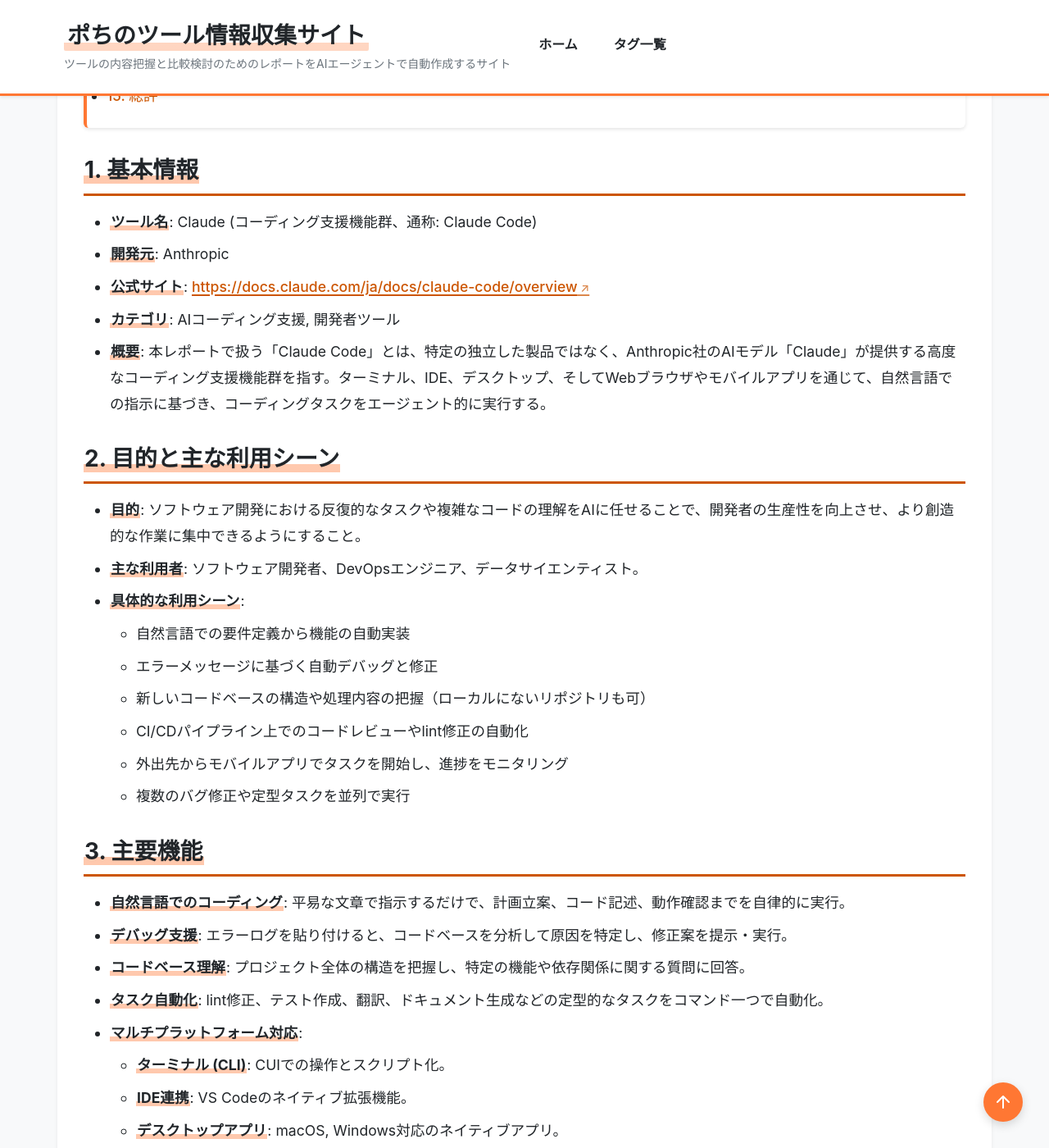
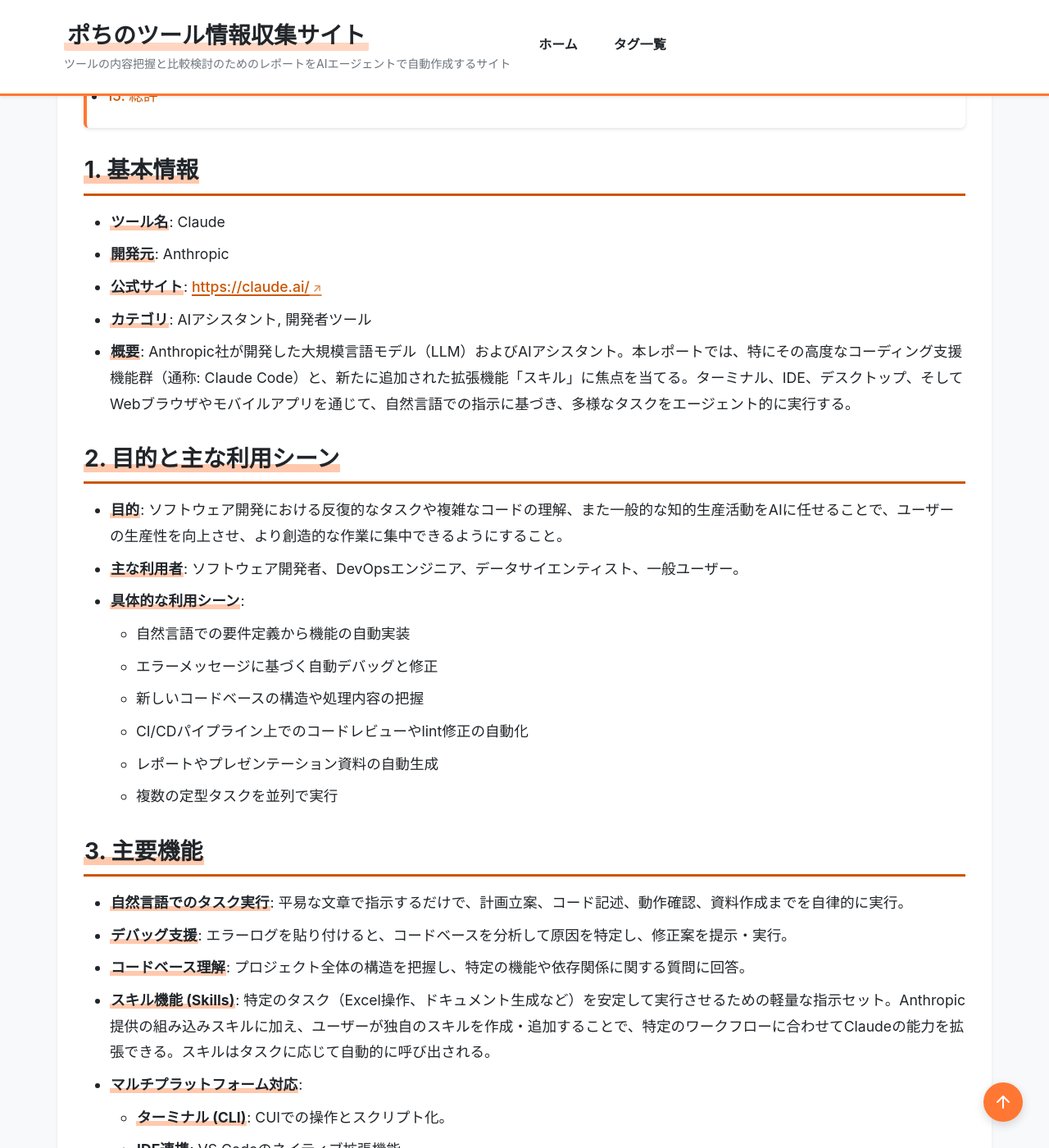
Before and after one commit to aegisfleet/tool-survey-report, a Jekyll site: the page built from _reports/claude.md, in a window 1280 px wide and 1400 px high, scrolled down 1200 px. Shown: the whole window at 82% size. Built offline with Jekyll 4.4.1, drawn with Linux system fonts in a browser that asks for light colours; some of the changed text lies outside the part shown.

Commit message:
feat: Update Claude report and add Skills info (#87)
- Renamed `_reports/claude-code.md` to `_reports/claude.md`.
- Updated the report content to focus on the general Claude AI assistant.
- Added a new section explaining the "Claude Skills" feature.
- Updated the frontmatter (title, description, last_updated) to reflect the changes.

Co-authored-by: google-labs-jules[bot] <161369871+google-labs-jules[bot]@users.noreply.github.com>

```diff
--- a/_reports/claude-code.md
+++ b/_reports/claude.md
@@ -1,46 +1,47 @@
 ---
-title: "Claude Code 調査レポート"
-tool_name: "Claude (コーディング支援)"
+title: "Claude 調査レポート"
+tool_name: "Claude"
 category: "開発者ツール"
 developer: "Anthropic"
-official_site: "https://docs.claude.com/ja/docs/claude-code/overview"
+official_site: "https://claude.ai/"
 date: "2025-10-18"
-last_updated: "2025-10-23"
+last_updated: "2025-10-24"
 tags:
   - "AI"
   - "コーディング支援"
   - "開発自動化"
-description: "Anthropic社のAIモデル「Claude」が提供する、ターミナル上で動作し自然言語の指示でコーディングタスクを自動化するエージェント的な機能群。高度なコーディング支援により開発者の生産性向上を実現します。"
+  - "LLM"
+description: "Anthropic社が開発した、大規模言語モデル（LLM）およびそれを活用したAIアシスタント。自然言語処理、高度なコーディング支援、そして「スキル」による機能拡張が特徴で、開発者から一般ユーザーまで幅広く利用されています。"
 ---
 
-# **Claude Code 調査レポート**
+# **Claude 調査レポート**
 
 ## **1. 基本情報**
 
-* **ツール名**: Claude (コーディング支援機能群、通称: Claude Code)
+* **ツール名**: Claude
 * **開発元**: Anthropic
-* **公式サイト**: <https://docs.claude.com/ja/docs/claude-code/overview>
-* **カテゴリ**: AIコーディング支援, 開発者ツール
-* **概要**: 本レポートで扱う「Claude Code」とは、特定の独立した製品ではなく、Anthropic社のAIモデル「Claude」が提供する高度なコーディング支援機能群を指す。ターミナル、IDE、デスクトップ、そしてWebブラウザやモバイルアプリを通じて、自然言語での指示に基づき、コーディングタスクをエージェント的に実行する。
+* **公式サイト**: <https://claude.ai/>
+* **カテゴリ**: AIアシスタント, 開発者ツール
+* **概要**: Anthropic社が開発した大規模言語モデル（LLM）およびAIアシスタント。本レポートでは、特にその高度なコーディング支援機能群（通称: Claude Code）と、新たに追加された拡張機能「スキル」に焦点を当てる。ターミナル、IDE、デスクトップ、そしてWebブラウザやモバイルアプリを通じて、自然言語での指示に基づき、多様なタスクをエージェント的に実行する。
 
 ## **2. 目的と主な利用シーン**
 
-* **目的**: ソフトウェア開発における反復的なタスクや複雑なコードの理解をAIに任せることで、開発者の生産性を向上させ、より創造的な作業に集中できるようにすること。
-* **主な利用者**: ソフトウェア開発者、DevOpsエンジニア、データサイエンティスト。
+* **目的**: ソフトウェア開発における反復的なタスクや複雑なコードの理解、また一般的な知的生産活動をAIに任せることで、ユーザーの生産性を向上させ、より創造的な作業に集中できるようにすること。
+* **主な利用者**: ソフトウェア開発者、DevOpsエンジニア、データサイエンティスト、一般ユーザー。
 * **具体的な利用シーン**:
     * 自然言語での要件定義から機能の自動実装
     * エラーメッセージに基づく自動デバッグと修正
-    * 新しいコードベースの構造や処理内容の把握（ローカルにないリポジトリも可）
+    * 新しいコードベースの構造や処理内容の把握
     * CI/CDパイプライン上でのコードレビューやlint修正の自動化
-    * 外出先からモバイルアプリでタスクを開始し、進捗をモニタリング
-    * 複数のバグ修正や定型タスクを並列で実行
+    * レポートやプレゼンテーション資料の自動生成
+    * 複数の定型タスクを並列で実行
 
 ## **3. 主要機能**
 
-* **自然言語でのコーディング**: 平易な文章で指示するだけで、計画立案、コード記述、動作確認までを自律的に実行。
+* **自然言語でのタスク実行**: 平易な文章で指示するだけで、計画立案、コード記述、動作確認、資料作成までを自律的に実行。
 * **デバッグ支援**: エラーログを貼り付けると、コードベースを分析して原因を特定し、修正案を提示・実行。
 * **コードベース理解**: プロジェクト全体の構造を把握し、特定の機能や依存関係に関する質問に回答。
-* **タスク自動化**: lint修正、テスト作成、翻訳、ドキュメント生成などの定型的なタスクをコマンド一つで自動化。
+* **スキル機能 (Skills)**: 特定のタスク（Excel操作、ドキュメント生成など）を安定して実行させるための軽量な指示セット。Anthropic提供の組み込みスキルに加え、ユーザーが独自のスキルを作成・追加することで、特定のワークフローに合わせてClaudeの能力を拡張できる。スキルはタスクに応じて自動的に呼び出される。
 * **マルチプラットフォーム対応**:
     * **ターミナル (CLI)**: CUIでの操作とスクリプト化。
     * **IDE連携**: VS Codeのネイティブ拡張機能。
@@ -50,16 +51,16 @@ description: "Anthropic社のAIモデル「Claude」が提供する、ターミ
 
 ## **4. 特徴・強み (Pros)**
 
-* **どこからでもアクセス可能**: ターミナル、IDE、デスクトップ、Web、モバイルと多様なインターフェースを提供。ローカルにコードがない状態でも、リモートのGitHubリポジトリに対して作業を開始できる。
+* **高い拡張性 (スキル機能)**: 「スキル」によってユーザー独自のワークフローや専門知識をClaudeに教え込むことができる。これにより、特定の業務に特化した高精度なアシスタントとしてカスタマイズ可能。
+* **どこからでもアクセス可能**: ターミナル、IDE、デスクトップ、Web、モバイルと多様なインターフェースを提供。リモートのGitHubリポジトリに対して作業を開始できる。
 * **非同期・並列実行**: Web版では、時間のかかるタスクや複数のタスクをバックグラウンドで並列実行させることが可能。
-* **エージェント的な動作**: 単なるコード補完ではなく、計画を立てて自律的にタスクを実行できる。ファイル編集、コマンド実行、Git操作まで可能。
-* **高いカスタマイズ性**: 独自のコマンド（Subagents）やフック、新機能の「スキル」を作成し、特定のワークフローに合わせて機能を拡張できる。
+* **エージェント的な動作**: 単なる応答生成ではなく、計画を立てて自律的にタスクを実行できる。ファイル編集、コマンド実行、Git操作まで可能。
 * **セキュアなリモート環境**: Web版のタスクは、Anthropicが管理する隔離されたセキュアなVM上で実行されるため、安全性が高い。
 
 ## **5. 弱み・注意点 (Cons)**
 
-* **専門家の監督が必要**: 生成されるコードのアーキテクチャやセキュリティ、テストの妥当性については、依然として人間のエンジニアによるレビューが不可欠。
-* **Web版の制限**: 現在、Web版が連携できるのはGitHubリポジトリのみ。
+* **専門家の監督が必要**: 生成されるコードや情報の妥当性については、依然として人間の専門家によるレビューが不可欠。
+* **Web版の制限**: 現在、Web版のコーディング機能が連携できるのはGitHubリポジトリのみ。
 * **比較的新しい機能群**: GitHub Copilotなどの先行ツールと比較すると、ユーザーコミュニティやサードパーティによる知見の蓄積がまだ少ない。
 * **日本語情報の不足**: 公式ドキュメントは日本語化されているが、コミュニティでの議論やブログ記事は英語が中心。
 
@@ -67,10 +68,10 @@ description: "Anthropic社のAIモデル「Claude」が提供する、ターミ
 
 * **無料プラン**: 基本的なチャット機能などが無料で利用可能だが、使用量に制限がある。
 * **個人向けプラン**:
-  * **Pro**: 月額$20（年払いの場合$17/月）。使用量が増加し、`Claude Code`の全機能（Web版含む）にアクセスできる。
+  * **Pro**: 月額$20（年払いの場合$17/月）。使用量が増加し、`Claude`の全機能（Web版含む）にアクセスできる。
   * **Max**: 月額$100から。Proプランの5倍から20倍の使用量、高度な機能への早期アクセス権などが提供される。
 * **チーム・法人向けプラン**:
-  * **Team**: 5名から利用可能。Standardシート（$30/月）と、`Claude Code`を含むPremiumシート（$150/月）がある。
+  * **Team**: 5名から利用可能。Standardシート（$30/月）と、高度な機能を含むPremiumシート（$150/月）がある。
   * **Enterprise**: 要問い合わせ。SSOや高度なセキュリティ、管理機能が提供される。
 * **API利用**: `Sonnet 4.5`などのモデルごとにトークン量に応じた従量課金。コード実行などのツール利用には別途料金が発生する場合がある。
 * **無料トライアル**: 明示的なトライアルはないが、無料プランで基本機能を試すことができる。
@@ -101,7 +102,7 @@ description: "Anthropic社のAIモデル「Claude」が提供する、ターミ
 ## **11. 操作性 (UI/UX) と学習コスト**
 
 * **UI/UX**: ターミナル（CLI）、VS Code、デスクトップアプリ、Web、モバイルアプリと、ユーザーの好みや状況に応じて最適なインターフェースを選択できる。Web版では、サイドバーでエージェントの作業進捗をリアルタイムに確認可能。
-* **学習コスト**: 基本的な利用は容易だが、フックによるリモート環境のカスタマイズなど、高度な機能を使いこなすには公式ドキュメントの読み込みが必要。
+* **学習コスト**: 基本的な利用は容易だが、「スキル」の作成やフックによるリモート環境のカスタマイズなど、高度な機能を使いこなすには公式ドキュメントの読み込みが必要。
 
 ## **12. ユーザーの声（レビュー分析）**
 
@@ -130,11 +131,11 @@ description: "Anthropic社のAIモデル「Claude」が提供する、ターミ
 * **新モデル `Claude Sonnet 4.5` `Haiku 4.5` のリリース (2025年9月-10月)**:
   * `Sonnet 4.5`はコーディング性能で世界最高レベルとされ、エージェント構築や複雑なタスクの実行能力が大幅に向上。
   * `Haiku 4.5`は、旧世代のSonnet 4に匹敵するコーディング性能を、より低コスト・高速に実現。
-* **Claude Codeの機能強化**:
+* **Claude コーディング機能の強化**:
   * **チェックポイント機能**: 長時間かかるタスクの途中で進行状況を保存し、特定の状態にロールバックできる機能が追加された。
   * **ネイティブVS Code拡張機能**: GUIで操作できる公式のVS Code拡張機能がリリースされた。
 * **Claude Agent SDKの公開**:
-  * `Claude Code`を支える基盤技術がSDKとして公開され、開発者が自身でカスタムエージェントを構築できるようになった。
+  * `Claude`のエージェント機能を支える基盤技術がSDKとして公開され、開発者が自身でカスタムエージェントを構築できるようになった。
 
 ## **14. 類似ツールとの比較**
 
@@ -144,6 +145,6 @@ description: "Anthropic社のAIモデル「Claude」が提供する、ターミ
 
 ## **15. 総評**
 
-* **総合評価**: Claudeのコーディング支援機能は、単なるコード補完ツールとは一線を画す「AIエージェント」という新しいパラダイムを提示するものである。ターミナル、IDE、Web、モバイルといった多様な環境から利用でき、特にWeb版の登場により、場所や環境を選ばずに非同期・並列でタスクを実行できるようになった点は大きな進化である。
-* **推奨**: 新しい技術の導入に積極的で、開発ワークフローの自動化に強い関心を持つ開発チームや個人に推奨できる。
-* **選択のポイント**: リアルタイムのコード補完を主目的とするならGitHub Copilot、AIとの対話を通じた深いコード理解やリファクタリングを求めるならCursor、そして場所を選ばない非同期実行やターミナルでのスクリプタビリティを重視するならClaudeが有力な選択肢となるだろう。
+* **総合評価**: Claudeは、単なるチャットボットやコード補完ツールとは一線を画す「AIエージェント」という新しいパラダイムを提示するものである。特に「スキル」機能の導入により、ユーザーが持つ独自の知識やワークフローをシステムに組み込むことが可能になり、極めて高いカスタマイズ性を実現した。多様な環境から利用でき、非同期・並列でタスクを実行できる点も大きな進化である。
+* **推奨**: 新しい技術の導入に積極的で、開発や業務のワークフロー自動化に強い関心を持つチームや個人に推奨できる。
+* **選択のポイント**: リアルタイムのコード補完を主目的とするならGitHub Copilot、AIとの対話を通じた深いコード理解やリファクタリングを求めるならCursor、そして独自のワークフローをAIに学習させ、場所を選ばない非同期実行やタスクの自動化を重視するならClaudeが有力な選択肢となるだろう。
```
